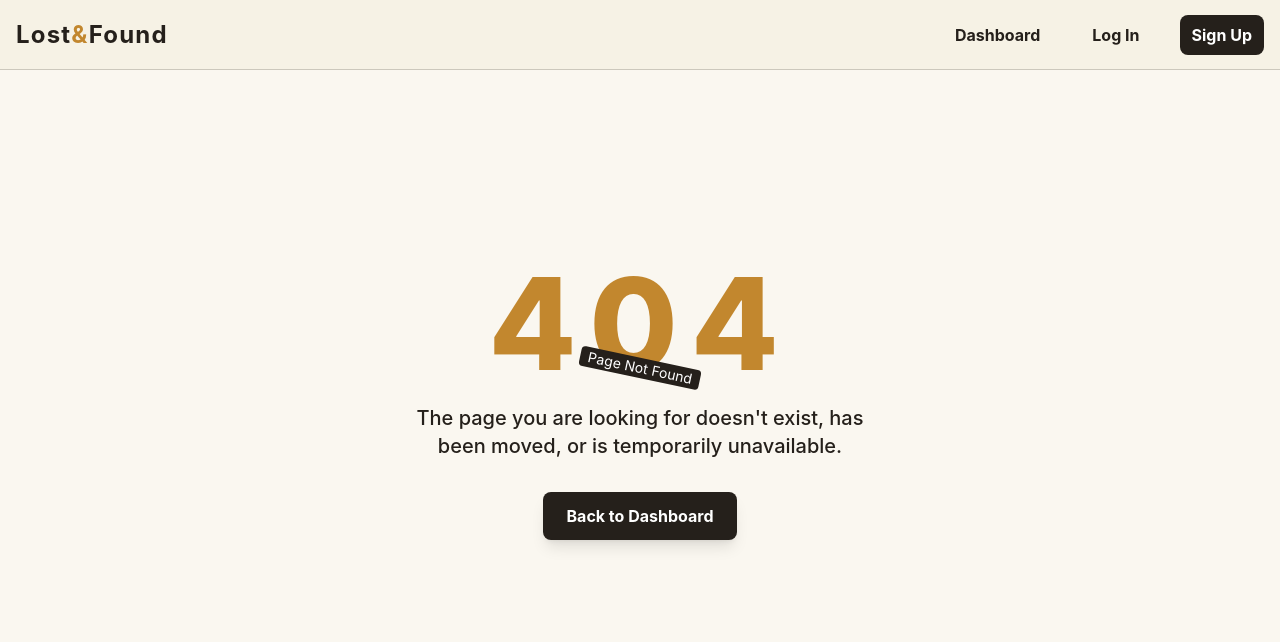
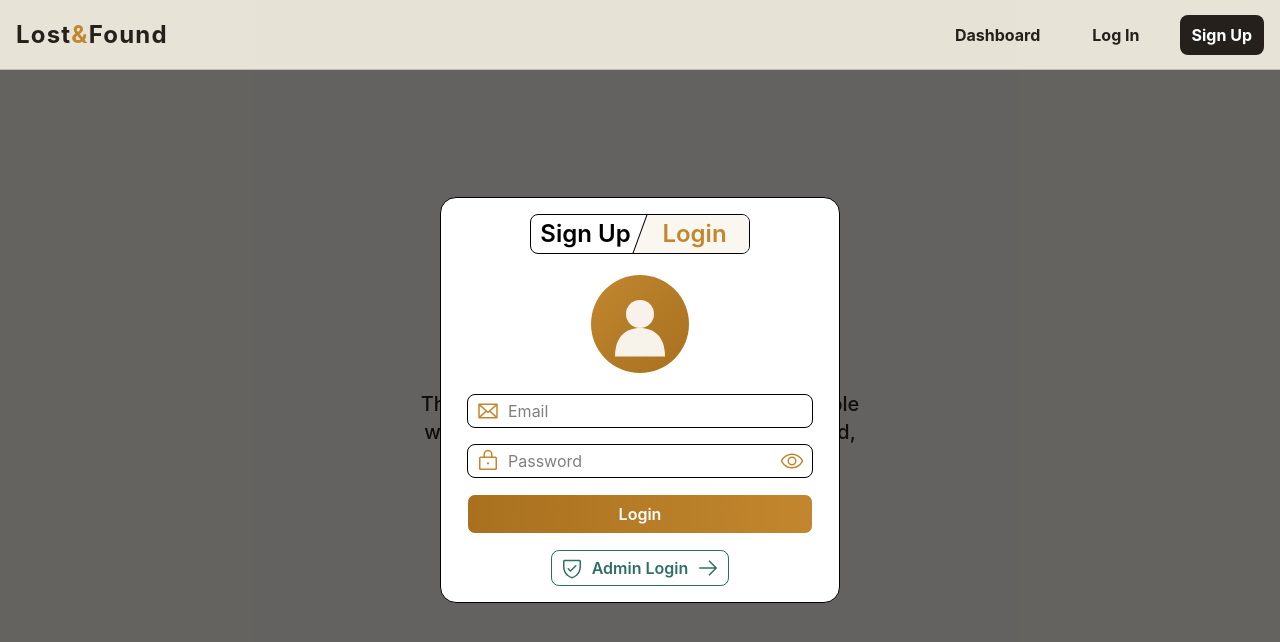
Before and after one commit to zeelpatel9260/Lost_And_Found, a React (Vite) app in the folder frontend/: page / in a window 1280 px wide. Before the commit this address had no page. Shown: the top 642 px of the page. Built offline with nearby package versions, Linux system fonts and the light colour scheme.

Commit message:
Proper login mechanism along with session expiry

```diff
--- a/frontend/src/App.jsx
+++ b/frontend/src/App.jsx
@@ -3,15 +3,16 @@ import AdminAuth from "./components/AdminAuth";
 import "./App.css";
 import Dashboard from "./pages/Dashboard";
 import Navbar from "./components/Navbar";
-import { useState, useEffect, act } from "react";
+import { useState, useEffect } from "react";
 import { BrowserRouter, Routes, Route } from "react-router-dom";
 import Post from "./components/Post";
 import Profile from "./components/Profile";
 import PageNotFound from "./components/PageNotFound";
 import Alert from "./components/Alert";
+import ProtectedRoute from "./components/ProtectedRoute";
 
 function App() {
-  const [loading, setLoading] = useState(false)
+  const [loading, setLoading] = useState(false);
   const [userAuth, setUserAuth] = useState({
     state: false,
     page: "signup",
@@ -21,13 +22,30 @@ function App() {
     page: "signup",
   });
   const [alert, setAlert] = useState({
-    msg: '', state: false
-  })
+    msg: "",
+    state: false,
+  });
 
-  let tokenAvailable = document.cookie.split(';').find(cookie => cookie.startsWith('user_jwt='))?.split('=')[1]
-  const [isLog, setIsLog] = useState(tokenAvailable ? true : false)
+  function isTokenValid(token) {
+    try {
+      const payload = JSON.parse(atob(token.split(".")[1]));
 
-  const[activePost, setActivePost] = useState("lost");
+      return payload.exp * 1000 > Date.now();
+    } catch {
+      return false;
+    }
+  }
+
+  let tokenAvailable = document.cookie
+    .split(";")
+    .map((cookie) => cookie.trim())
+    .find((cookie) => cookie.startsWith("user_jwt="))
+    ?.split("=")[1];
+  const [isLog, setIsLog] = useState(
+    tokenAvailable ? isTokenValid(tokenAvailable) : false,
+  );
+
+  const [activePost, setActivePost] = useState("lost");
 
   useEffect(() => {
     const id = setTimeout(() => {
@@ -40,7 +58,7 @@ function App() {
 
   return (
     <>
-      { alert.state && <Alert msg={alert.msg}/> }
+      {alert.state && <Alert msg={alert.msg} />}
       <BrowserRouter>
         {!adminAuth.state && userAuth.state && (
           <UserAuth
@@ -68,14 +86,58 @@ function App() {
             setIsLog={setIsLog}
           />
         )}
-        <Navbar setUserAuth={setUserAuth} isLog={isLog} />
+        <Navbar
+          setUserAuth={setUserAuth}
+          isLog={isLog}
+          setIsLog={setIsLog}
+          setAlert={setAlert}
+        />
 
         <Routes>
-          <Route path={"/dashboard"} element={<Dashboard isLog={isLog} setUserAuth={setUserAuth} />}></Route>
-          <Route path={"/post/report_lost_items"} element={<Post setActivePost={setActivePost} activePost='lost'/>}></Route>
-          <Route path={"/post/report_found_items"} element={<Post setActivePost={setActivePost} activePost='found'/>}></Route>
-          <Route path={"/profile"} element={<Profile />}></Route>
-          <Route path={"*"} element={<PageNotFound />}></Route>
+          <Route
+            path={"/dashboard"}
+            element={<Dashboard isLog={isLog} setUserAuth={setUserAuth} />}
+          ></Route>
+          <Route
+            path={"/post/report_lost_items"}
+            element={
+              <ProtectedRoute
+                setIsLog={setIsLog}
+                setAlert={setAlert}
+                setUserAuth={setUserAuth}
+              >
+                <Post setActivePost={setActivePost} activePost="lost" />
+              </ProtectedRoute>
+            }
+          ></Route>
+          <Route
+            path={"/post/report_found_items"}
+            element={
+              <ProtectedRoute
+                setIsLog={setIsLog}
+                setAlert={setAlert}
+                setUserAuth={setUserAuth}
+              >
+                <Post setActivePost={setActivePost} activePost="found" />
+              </ProtectedRoute>
+            }
+          ></Route>
+          <Route
+            path={"/profile"}
+            element={
+              <ProtectedRoute
+                setIsLog={setIsLog}
+                setAlert={setAlert}
+                setUserAuth={setUserAuth}
+              >
+                <Profile />
+              </ProtectedRoute>
+            }
+          ></Route>
+          <Route
+            path={"*"}
+            element={<PageNotFound setUserAuth={setUserAuth} />}
+          ></Route>
         </Routes>
       </BrowserRouter>
     </>
--- a/frontend/src/components/Navbar.jsx
+++ b/frontend/src/components/Navbar.jsx
@@ -1,11 +1,22 @@
 import { useNavigate, useLocation } from "react-router-dom";
 
-export default function Navbar({
-  setUserAuth,
-  isLog
-}) {
+export default function Navbar({ setUserAuth, isLog, setIsLog, setAlert }) {
   const navigate = useNavigate();
   const location = useLocation();
+  const logOut = () => {
+    let token = document.cookie
+      .split(";")
+      .find((cookie) => cookie.trim().startsWith("user_jwt="))
+      ?.split("=")[1];
+    if (token) {
+      document.cookie =
+        "user_jwt=; path=/; expires=Thu, 01 Jan 1970 00:00:00 UTC;";
+      setIsLog(false);
+      setAlert({ msg: "Logged Out successfully.", state: true });
+      navigate('/dashboard')
+    }
+  };
+
   return (
     <>
       <div className="bg-(--navbar)/90 text-(--text-1) nav-container max-w-full w-full h-[70px] fixed z-2 top-0 border-b-1 border-(--border-1)/20">
@@ -14,41 +25,80 @@ export default function Navbar({
             Lost<span className="text-(--orange)">&</span>Found
           </div>
           <ul className="menus flex gap-7 cursor-pointer">
-            <li className={`h-[40px] text-(--text-1) font-bold rounded-lg flex justify-center items-center transition-all duration-150 ease-in-out active:scale-90`} onClick={() => {
-                navigate('/dashboard')
-              }}>
-              <button className={`cursor-pointer border-0 outline-0 py-1 px-3 w-full ${location.pathname.includes('/dashboard') ? 'text-(--orange)' : ''}`}>
+            <li
+              className={`h-[40px] text-(--text-1) font-bold rounded-lg flex justify-center items-center transition-all duration-150 ease-in-out active:scale-90`}
+              onClick={() => {
+                navigate("/dashboard");
+              }}
+            >
+              <button
+                className={`cursor-pointer border-0 outline-0 py-1 px-3 w-full ${location.pathname.includes("/dashboard") ? "text-(--orange)" : ""}`}
+              >
                 Dashboard
               </button>
             </li>
-            {isLog && <li className="h-[40px] text-(--text-1) font-bold rounded-lg flex justify-center items-center transition-all duration-150 ease-in-out active:scale-95" onClick={() => {
-                navigate('/post/report_lost_items')
-              }}>
-              <button className={`${location.pathname.includes('/post') ? 'text-(--orange)' : ''} cursor-pointer border-0 outline-0 py-1 px-3 w-full`}>
+            {isLog && (
+              <li
+                className="h-[40px] text-(--text-1) font-bold rounded-lg flex justify-center items-center transition-all duration-150 ease-in-out active:scale-95"
+                onClick={() => {
+                  navigate("/post/report_lost_items");
+                }}
+              >
+                <button
+                  className={`${location.pathname.includes("/post") ? "text-(--orange)" : ""} cursor-pointer border-0 outline-0 py-1 px-3 w-full`}
+                >
                   Post
                 </button>
-            </li>}
-            { !isLog && <li className="h-[40px] text-(--text-1) font-bold rounded-lg flex justify-center items-center transition-all duration-150 ease-in-out active:scale-95" onClick={() => {
-                setUserAuth({state: true, page: 'login'})
-              }}>
+              </li>
+            )}
+            {!isLog && (
+              <li
+                className="h-[40px] text-(--text-1) font-bold rounded-lg flex justify-center items-center transition-all duration-150 ease-in-out active:scale-95"
+                onClick={() => {
+                  setUserAuth({ state: true, page: "login" });
+                }}
+              >
                 <button className="cursor-pointer border-0 outline-0 py-1 px-3 w-full">
                   Log In
                 </button>
-            </li>}
-            {isLog && <li className={`h-[40px] text-(--text-1) font-bold rounded-lg flex justify-center items-center transition-all duration-150 ease-in-out active:scale-90`} onClick={() => {
-                navigate('/profile')
-              }}>
-              <button className={`cursor-pointer border-0 outline-0 py-1 px-3 w-full ${location.pathname.includes('/profile') ? 'text-(--orange)' : ''}`}>
+              </li>
+            )}
+            {isLog && (
+              <li
+                className={`h-[40px] text-(--text-1) font-bold rounded-lg flex justify-center items-center transition-all duration-150 ease-in-out active:scale-90`}
+                onClick={() => {
+                  navigate("/profile");
+                }}
+              >
+                <button
+                  className={`cursor-pointer border-0 outline-0 py-1 px-3 w-full ${location.pathname.includes("/profile") ? "text-(--orange)" : ""}`}
+                >
                   Profile
                 </button>
-            </li>}
-            { !isLog && <li className="h-[40px] text-(--pure-white) bg-(--btn-black) font-bold rounded-lg flex justify-center items-center transition-all duration-150 ease-in active:scale-95 w-[90px]overflow-hidden" onClick={() => {
-                setUserAuth({state: true, page: 'signup'})
-              }}>
+              </li>
+            )}
+            {!isLog && (
+              <li
+                className="h-[40px] text-(--pure-white) bg-(--btn-black) font-bold rounded-lg flex justify-center items-center transition-all duration-150 ease-in active:scale-95 w-[90px]overflow-hidden"
+                onClick={() => {
+                  setUserAuth({ state: true, page: "signup" });
+                }}
+              >
                 <button className="cursor-pointer border-0 outline-0 py-1 px-3 w-full transition-all duration-150 ease-in hover:opacity-90">
                   Sign Up
                 </button>
-            </li>}
+              </li>
+            )}
+            {isLog && (
+              <li
+                className="h-[40px] text-(--pure-white) bg-(--btn-black) font-bold rounded-lg flex justify-center items-center transition-all duration-150 ease-in active:scale-95 w-[90px]overflow-hidden"
+                onClick={logOut}
+              >
+                <button className="cursor-pointer border-0 outline-0 py-1 px-3 w-full transition-all duration-150 ease-in hover:opacity-90">
+                  Log Out
+                </button>
+              </li>
+            )}
           </ul>
         </nav>
       </div>
--- a/frontend/src/components/PageNotFound.jsx
+++ b/frontend/src/components/PageNotFound.jsx
@@ -1,7 +1,14 @@
 import { useNavigate } from "react-router-dom";
+import { useEffect } from "react";
 
-export default function PageNotFound() {
+export default function PageNotFound({ setUserAuth }) {
   const navigate_not_found = useNavigate();
+  useEffect(() => {
+    setUserAuth({
+      page: "login",
+      state: true,
+    });
+  }, []);
   return (
     <>
       <div className="min-h-screen w-full flex flex-col justify-center items-center text-(--text-1) px-4">
@@ -13,8 +20,8 @@ export default function PageNotFound() {
         </div>
 
         <p className="text-xl font-medium mt-4 text-center max-w-md">
-          The page you are looking for doesn't exist, has been moved, or is
-          temporarily unavailable.
+          The page you are looking for is not accessible without login, doesn't
+          exist, has been moved, or is temporarily unavailable.
         </p>
 
         <button
--- /dev/null
+++ b/frontend/src/components/ProtectedRoute.jsx
@@ -0,0 +1,26 @@
+import { Navigate } from "react-router-dom";
+export default function ProtectedRoute({ children, setIsLog, setAlert, setUserAuth }) {
+  function isTokenValid(token) {
+    try {
+      const payload = JSON.parse(atob(token.split(".")[1]));
+
+      return payload.exp * 1000 > Date.now();
+    } catch {
+      return false;
+    }
+  }
+  const token = document.cookie
+    .split(";")
+    .map((cookie) => cookie.trim())
+    .find((cookie) => cookie.startsWith("user_jwt="))
+    ?.split("=")[1];
+
+  if (!token || !isTokenValid(token)) {
+    setIsLog(false)
+    setAlert({msg: 'Session Expired. Please Log In again.', state: true})
+    setUserAuth({page: 'login', state: true})
+    return <Navigate to="/dashboard" replace />;
+  }
+
+  return children;
+}
```
Lines whose indentation alone changed are shown as unchanged.
